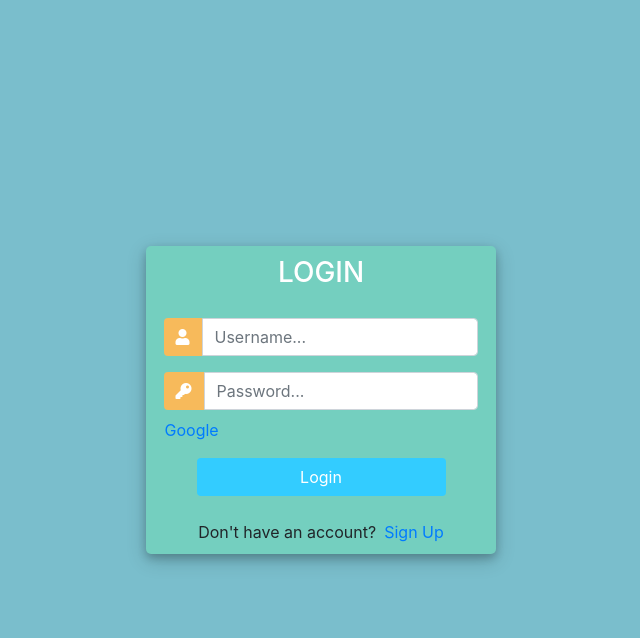
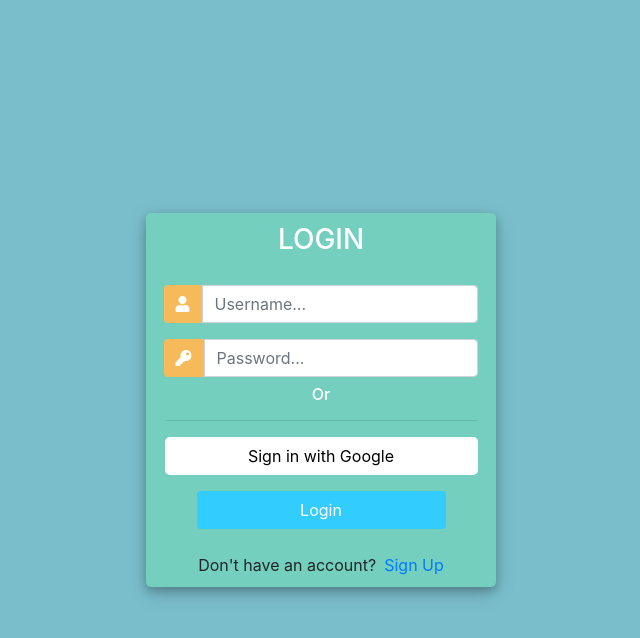
Before and after one commit to adib-the-noob/Django-Google-Auth, a Django app: page /login/ in a window 1280 px wide. Shown: the top 638 px of the page, without its empty margins (319-959 px from the left). Run offline with Django 4.2, Linux system fonts and the light colour scheme; some libraries are stand-ins or nearby versions.

Commit message:
google Auth Fixed

```diff
--- a/core/settings.py
+++ b/core/settings.py
@@ -155,3 +155,6 @@
 
 LOGIN_REDIRECT_URL = '/home'
 LOGOUT_REDIRECT_URL = '/login'
+
+SOCIALACCOUNT_STORE_TOKENS = True
+SOCIALACCOUNT_AUTO_SIGNUP = True
--- a/templates/login.html
+++ b/templates/login.html
@@ -75,6 +75,18 @@
 			color: #fff;
 			padding: 10px;
 			margin-top: 10px;
+		}#google-btn{
+			background-color: #fff;
+			color: #000;
+			display: flex;
+			justify-content: center;
+			padding: 7px;
+			margin-top: 10px;
+			border-radius: 5px;
+		}#or{
+			color: white;
+			display: flex;
+			justify-content: center;
 		}
 	</style>
 
@@ -104,8 +116,9 @@
 								<input type="password" name="password" placeholder="Password..." class="form-control" >
 						</div>
 
-
-						<a href="{% provider_login_url 'google' method="oauth2" %}">Google</a>
+						<h6 id='or'>Or</h6>
+						<hr>
+						<a id="google-btn" href="{% provider_login_url 'google' method="oauth2" %}">Sign in with Google</a>
 
 							<div class="d-flex justify-content-center mt-3 login_container">
 				 				<input class="btn login_btn" type="submit" value="Login">
--- a/user/urls.py
+++ b/user/urls.py
@@ -2,6 +2,7 @@
 from . import views
 
 urlpatterns = [
+    path('', views.userRegister, name='register'),
     path('login/', views.userLogin, name='login'),
     path('logout/', views.userLogout, name='logout'),
     path('register/', views.userRegister, name='register'),
```
Also changed, not shown: templates/home.html (+21 -5 lines), templates/register.html (+19 -1 lines), db.sqlite3.
